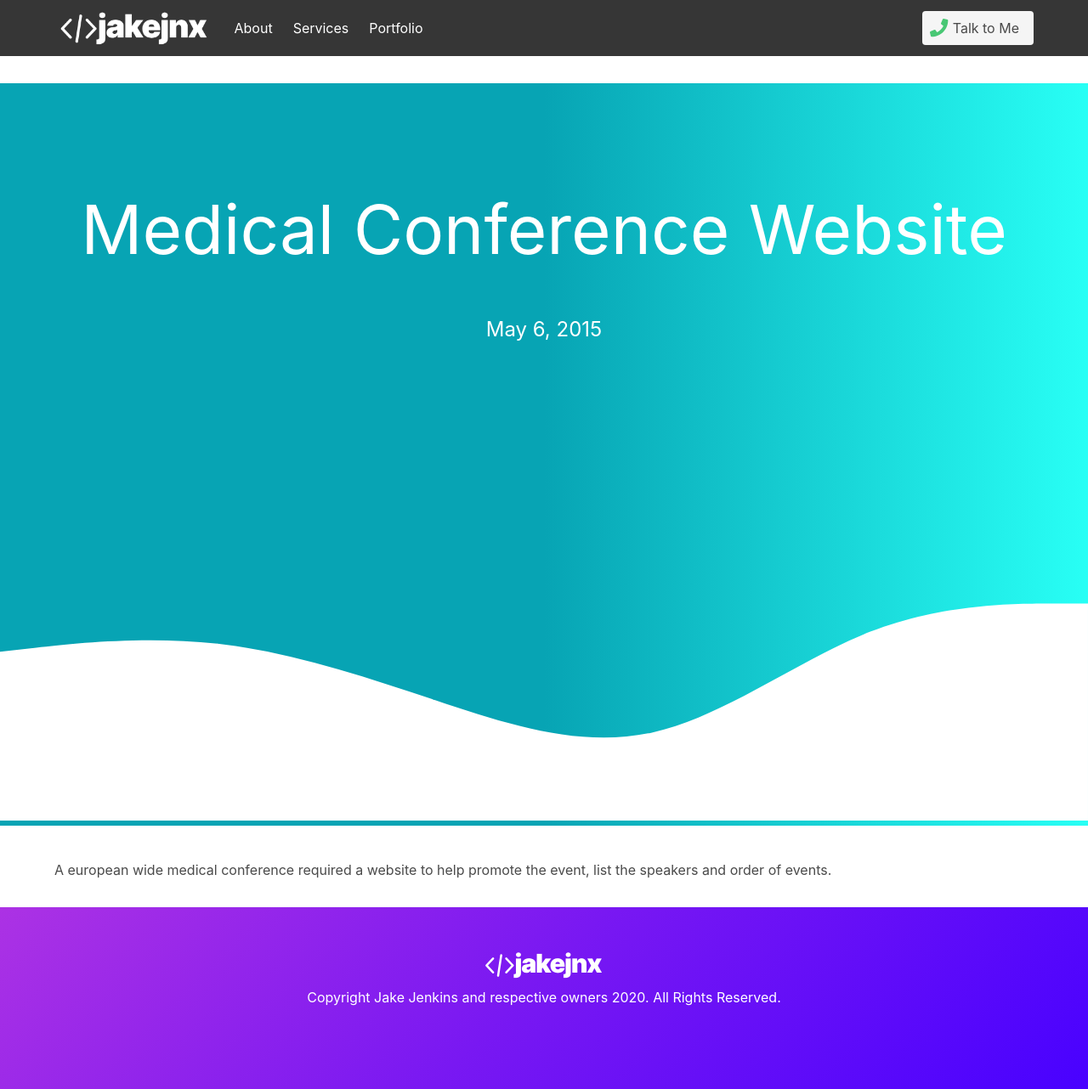
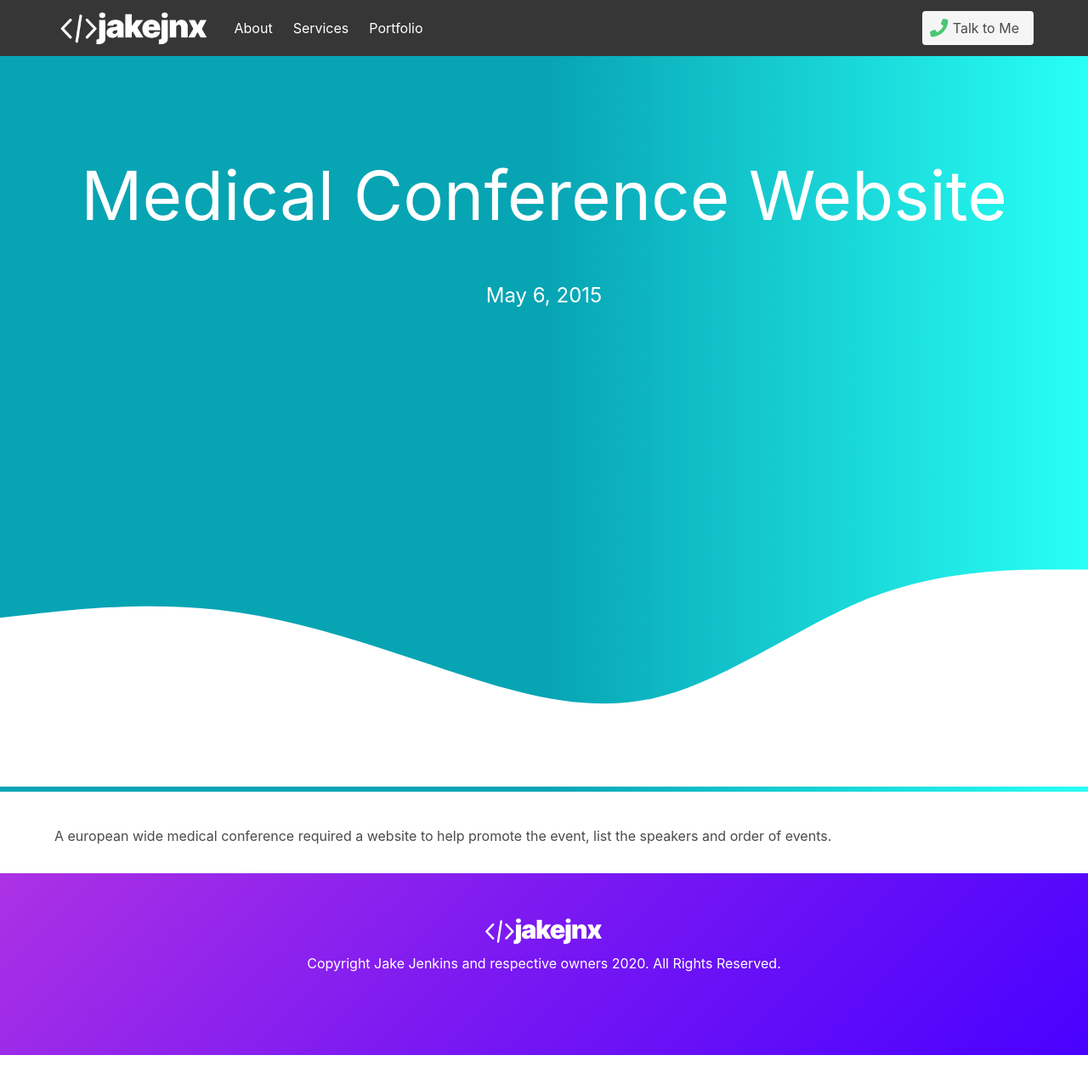
Before and after one commit to jake-jenkins/jjnx-bulma, a Jekyll site: the page built from _portfolio/medical-conference-website.md, in a window 1280 px wide. Shown: the whole page at 85% size. Built offline with Jekyll 4.4.1, drawn with Linux system fonts in a browser that asks for light colours; nearby versions of some CDN libraries; after the commit the page ends 1242 px from its top, so only the background shows below that.

Commit message:
Update head.html

```diff
--- a/_includes/head.html
+++ b/_includes/head.html
@@ -30,7 +30,7 @@
     }
 
     .wave-container {
-      top-margin: -40px;
+          margin-top: -40px;
   position: relative;
   color: #FFF;
   text-align: center;
```
